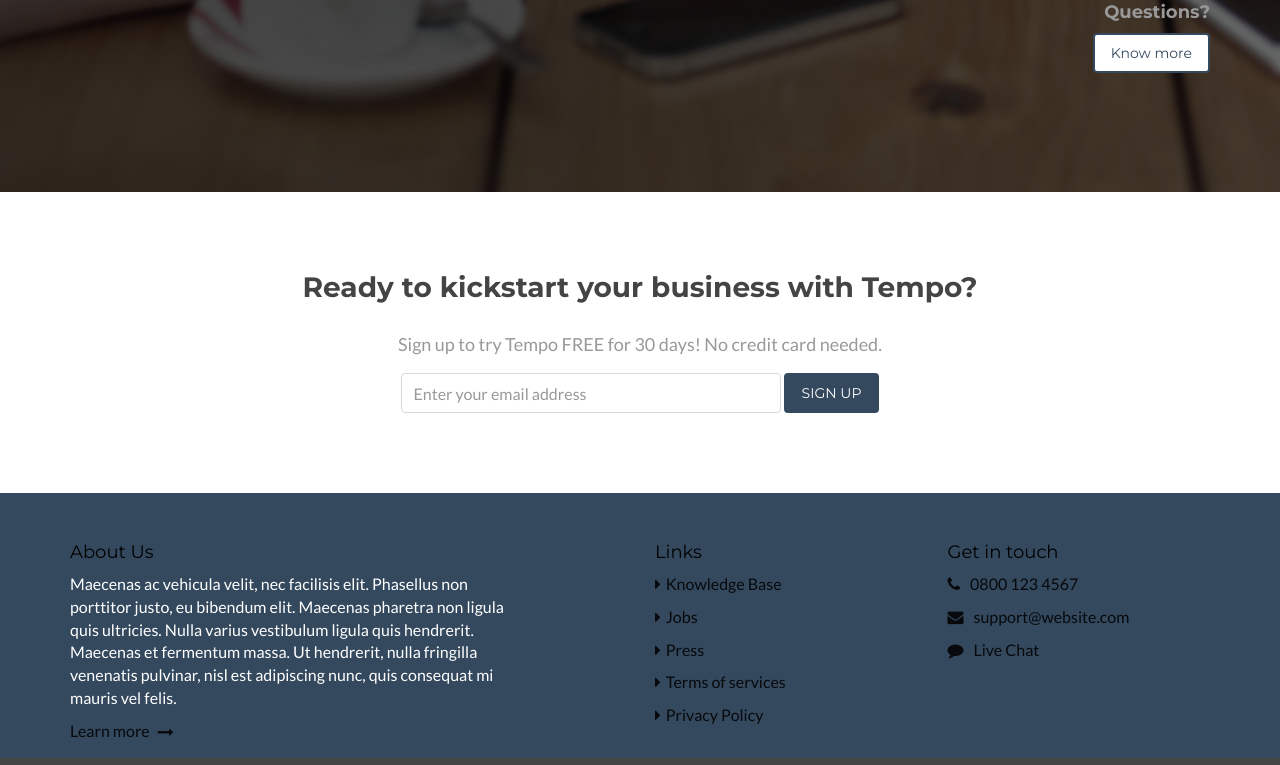
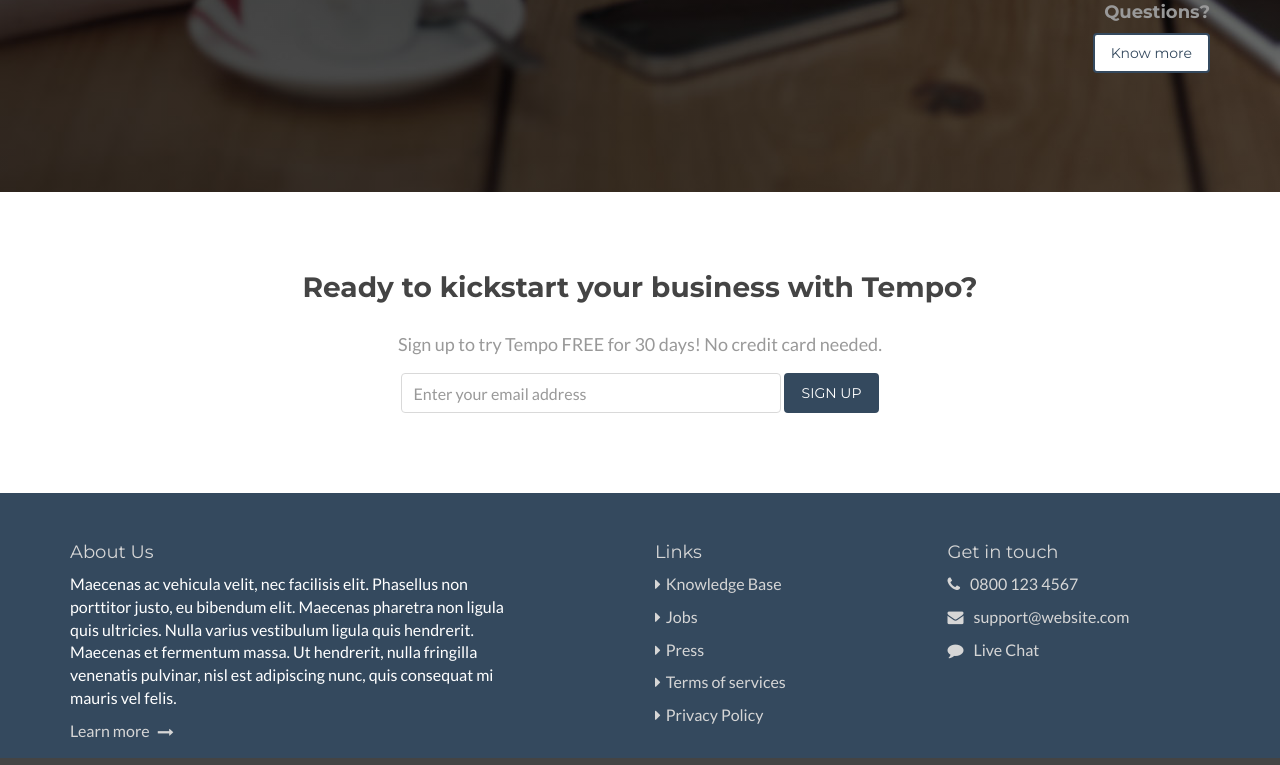
Before and after one commit to Mdevgaonkar/sethu_web, a website: page views/index.html in a window 1280 px wide. Shown: the part 2856-3621 px from the top of the page. Drawn offline with nearby package versions, Linux system fonts and the light colour scheme; files that its build step writes are made by us from their sources; files whose address does not match are found by name.

Commit message:
changed footer text color

```diff
--- a/public/assets/css/styles.css
+++ b/public/assets/css/styles.css
@@ -565,14 +565,14 @@ select {
   margin-bottom: 10px;
 }
 .footer .footer-col.contact p {
-  color: #07090c;
+  color: #d6d6d6;
 }
 .footer .footer-col.contact .fa {
   margin-right: 10px;
-  color: #07090c;
+  color: #d6d6d6;
 }
 .footer .footer-col .title {
-  color: #000000;
+  color: #d6d6d6;
   font-weight: normal;
   font-size: 18px;
 }
@@ -580,10 +580,10 @@ select {
   color: #fff;
 }
 .footer .footer-col a {
-  color: #07090c;
+  color: #d6d6d6;
 }
 .footer .footer-col a:hover {
-  color: #000000;
+  color: #d6d6d6;
 }
 .footer .bottom-bar {
   background: #444;
```
